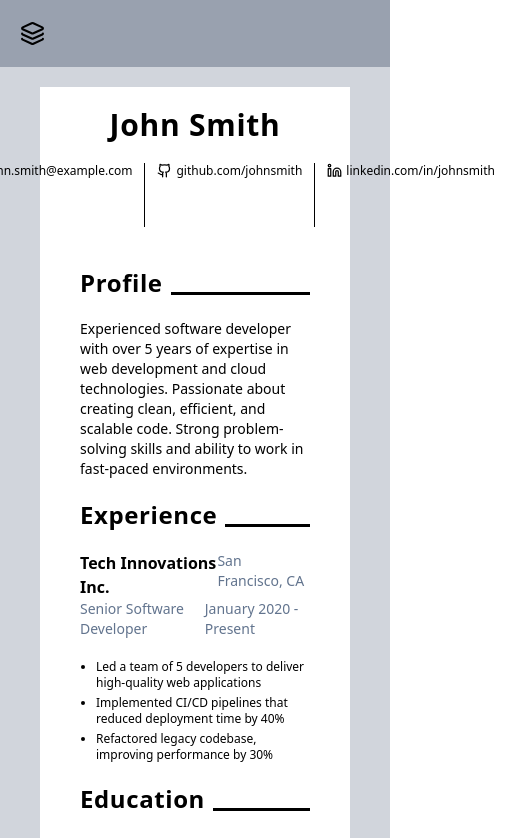
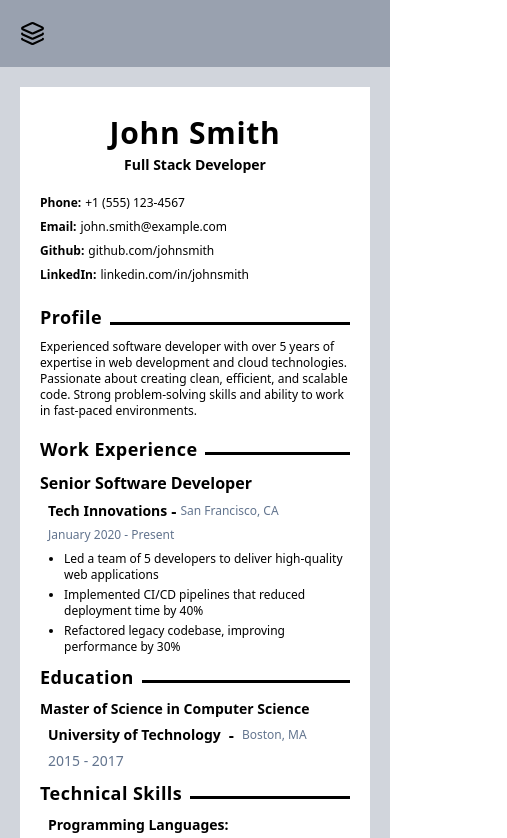
Before and after one commit to MohamadObeid9/cv-application, a React (Vite) app: page / in a window 390 px wide. Shown: the top 838 px of the page, 507 px wide, since content can reach past the window. Built offline with nearby package versions, Linux system fonts and the light colour scheme.

Commit message:
the site is responsive now

```diff
--- a/src/App.tsx
+++ b/src/App.tsx
@@ -1,22 +1,26 @@
+import { useState } from "react";
 import { BtnContainer } from "./components/BtnContainer";
 import { FormContainer } from "./components/FormContainer";
 import { GithubLink } from "./components/GithubLink";
 import { Preview } from "./components/Preview";
 
 const App = () => {
+  const [isNavBarVisible, setIsNavBarVisible] = useState(false);
+
   return (
     <div className="flex">
       <div
-        className="max-xl:bg-gray-100 h-screen flex max-xl:flex-col justify-between max-lg:fixed  transition-transform -translate-x-full lg:translate-x-0"
-        id="navBar"
+        className={`max-xl:bg-gray-100 z-10 min-h-screen flex max-xl:flex-col justify-between max-lg:fixed  transition-transform lg:translate-x-0  ${
+          isNavBarVisible ? "" : " -translate-x-full"
+        }`}
       >
         <div className="flex max-xl:flex-col">
-          <BtnContainer />
+          <BtnContainer closeNavBar={setIsNavBarVisible} />
           <FormContainer />
         </div>
         <GithubLink style={"xl:hidden flex justify-center items-end"} />
       </div>
-      <Preview />
+      <Preview openNavBar={setIsNavBarVisible} />
     </div>
   );
 };
--- a/src/components/Experience.tsx
+++ b/src/components/Experience.tsx
@@ -136,7 +136,7 @@ export const ExperienceDetails = () => {
               className="flex items-center gap-1 font-semibold my-3 border border-blue-400 rounded-full px-3 py-2 hover:bg-blue-400 hover:text-white"
               onClick={addExperienceClick}
             >
-              <Plus size={20} /> Add Education
+              <Plus size={20} /> Add Experience
             </button>
           </div>
         </div>
--- a/src/components/FormContainer.tsx
+++ b/src/components/FormContainer.tsx
@@ -6,7 +6,7 @@ import { Skills } from "./Skills";
 
 export const FormContainer = () => {
   return (
-    <div className="xl:bg-gray-100 flex flex-col max-xl:my-3 items-center gap-3  w-sm max-xl:py-2 max-xl:max-h-[75vh] overflow-auto">
+    <div className="xl:bg-gray-100 flex flex-col max-xl:my-3 items-center gap-3  w-sm max-xl:py-2 max-xl:max-h-[75vh] max-h-screen xl:pb-10 overflow-auto">
       <PersonnnelDetails />
       <Profile />
       <EducationDetails />
--- a/src/components/Preview.tsx
+++ b/src/components/Preview.tsx
@@ -1,86 +1,79 @@
-import {
-  Github,
-  Linkedin,
-  LucideLayers3,
-  LucideWalletCards,
-  Phone,
-} from "lucide-react";
-import { useRef } from "react";
-export const Preview = () => {
-  const cvContainerRef = useRef<HTMLDivElement>(null);
-  const topBarRef = useRef<HTMLDivElement>(null);
+import { LucideLayers3 } from "lucide-react";
+type props = {
+  openNavBar: React.Dispatch<React.SetStateAction<boolean>>;
+};
+export const Preview = ({ openNavBar }: props) => {
   const handleClick = () => {
-    const nav = document.querySelector("#navBar");
-    nav?.classList.add("translate-x-0");
-    topBarRef.current?.classList.remove("sticky");
-    cvContainerRef.current?.classList.remove("relative");
+    openNavBar(true);
   };
   return (
-    <div
-      className="bg-gray-300 w-full min-h-screen relative"
-      ref={cvContainerRef}
-    >
-      <div
-        className="bg-gray-400 py-px  sticky top-0"
-        id="topBar"
-        ref={topBarRef}
-      >
+    <div className="bg-gray-300 w-full max-h-screen overflow-auto">
+      <div className="bg-gray-400 py-px sticky top-0">
         <LucideLayers3
-          className="m-5 lg:hidden"
+          className="m-5 lg:hidden cursor-pointer"
           size={25}
           onClick={handleClick}
         />
       </div>
-      <div className="bg-white min-w-1/3 h-screen mx-10 mt-5 mb-20 px-10 flex flex-col">
-        <h1 className="text-center font-bold text-3xl capitalize my-5 tracking-wide">
+      <div className="bg-white mx-5 md:mx-10 mt-5 mb-10 px-5 md:px-10 pt-2 md:pt-5 pb-5 md:pb-10 flex flex-col">
+        <h1 className="text-center font-bold text-3xl capitalize mt-5 mb-1 tracking-wide">
           john Smith
         </h1>
-        <div className="flex justify-center mb-10">
-          <div className="flex gap-1 text-xs px-3 border-r hover:text-blue-500">
-            <Phone size={15} />
-            <span>+1 (555) 123-4567</span>
+        <h3 className="text-center mb-5 font-semibold text-sm">
+          Full Stack Developer
+        </h3>
+        <div className=" flex flex-col items-start md:grid md:grid-cols-2 xl:grid-cols-4 gap-2 mb-5">
+          <div className="flex  gap-1 md:justify-center text-xs   hover:text-blue-500 cursor-pointer">
+            <span className="font-bold">Phone:</span>+1 (555) 123-4567
           </div>
-          <div className="flex gap-1 text-xs px-3 border-r hover:text-blue-500">
-            <LucideWalletCards size={15} />
-            <a href="john.smith@example.com">john.smith@example.com</a>
+          <div className="flex  gap-1  text-xs   hover:text-blue-500 cursor-pointer">
+            <span className="font-bold">Email:</span>
+            john.smith@example.com
           </div>
-          <div className="flex gap-1 text-xs px-3 border-r hover:text-blue-500">
-            <Github size={15} />
+          <div className="flex  gap-1  text-xs md:justify-center  hover:text-blue-500">
+            <span className="font-bold">Github:</span>{" "}
             <a href="https://github.com/johnsmith">github.com/johnsmith</a>
           </div>
-          <div className="flex gap-1 text-xs px-3 hover:text-blue-500">
-            <Linkedin size={15} />
+          <div className="flex  gap-1  text-xs  hover:text-blue-500">
+            <span className="font-bold">LinkedIn:</span>{" "}
             <a href="https://linkedin.com/in/johnsmith">
               linkedin.com/in/johnsmith
             </a>
           </div>
         </div>
         <div className="flex items-center">
-          <h1 className="font-bold text-2xl tracking-wide mr-2">Profile</h1>
-          <div className=" w-full border-b-3 mt-5"></div>
+          <h1 className="font-bold text-lg md:text-2xl tracking-wide mr-2">
+            Profile
+          </h1>
+          <div className=" w-full border-b-3 mt-3 md:mt-5"></div>
         </div>
-        <div className="text-sm my-5">
+        <div className="text-xs md:text-sm my-2 md:my-5 ">
           Experienced software developer with over 5 years of expertise in web
           development and cloud technologies. Passionate about creating clean,
           efficient, and scalable code. Strong problem-solving skills and
           ability to work in fast-paced environments.
         </div>
-        <div className="flex items-center">
-          <h1 className="font-bold text-2xl tracking-wide mr-2">Experience</h1>
-          <div className=" w-full border-b-3 mt-5"></div>
+        <div className="flex items-center  my-2 md:my-5">
+          <h1 className="font-bold text-lg md:text-2xl tracking-wide whitespace-nowrap mr-2">
+            Work Experience
+          </h1>
+          <div className="w-full border-b-3 mt-2 md:mt-5"></div>
         </div>
         <div>
-          <div className="flex justify-between mt-5">
-            <div className="font-bold">Tech Innovations Inc.</div>
-            <div className="text-slate-500 text-sm">San Francisco, CA</div>
+          <div className="font-bold md:text-lg">Senior Software Developer</div>
+          <div className="flex items-center pl-2 md:pl-5">
+            <div className="font-semibold max-md:text-sm whitespace-nowrap">
+              Tech Innovations
+            </div>
+            <span className="p-1 font-bold">-</span>
+            <div className="text-slate-500 text-xs whitespace-nowrap">
+              San Francisco, CA
+            </div>
           </div>
-          <div className="flex justify-between">
-            <div className="text-slate-500 text-sm">
-              Senior Software Developer
-            </div>
-            <div className="text-slate-500 text-sm">January 2020 - Present</div>
+          <div className="text-slate-500 text-xs md:text-sm pl-2 md:pl-5">
+            January 2020 - Present
           </div>
-          <ul className="my-5 list-disc ml-4">
+          <ul className=" my-2 md:my-5 list-disc ml-4 pl-2 md:pl-5">
             <li className="text-xs my-1 ">
               Led a team of 5 developers to deliver high-quality web
               applications
@@ -92,29 +85,44 @@ export const Preview = () => {
               Refactored legacy codebase, improving performance by 30%
             </li>
           </ul>
-          <div className="flex items-center">
-            <h1 className="font-bold text-2xl tracking-wide mr-2">Education</h1>
-            <div className=" w-full border-b-3 mt-5"></div>
+          <div className="flex items-center my-2 md:my-5">
+            <h1 className="font-bold text-lg md:text-2xl tracking-wide whitespace-nowrap mr-2">
+              Education
+            </h1>
+            <div className=" w-full border-b-3 mt-2 md:mt-5"></div>
           </div>
           <div>
-            <div className="flex justify-between mt-5">
-              <div className="font-bold">University of Technology</div>
-              <div className="text-slate-500 text-sm">Boston, MA</div>
-            </div>
-            <div className="flex justify-between">
-              <div className="text-slate-500 text-sm">
+            <div className="flex items-center">
+              <div className="font-bold text-sm md:text-xl whitespace-nowrap">
                 Master of Science in Computer Science
               </div>
-              <div className="text-slate-500 text-sm">2015 - 2017</div>
+            </div>
+            <div className="py-1 flex items-center pl-2 md:pl-5">
+              <div className="font-semibold max-md:text-sm whitespace-nowrap">
+                University of Technology
+              </div>
+              <span className="px-2 font-bold">-</span>
+              <div className="text-slate-500 text-xs whitespace-nowrap">
+                Boston, MA
+              </div>
+            </div>
+            <div className="text-slate-500 text-sm pl-2 md:pl-5">
+              2015 - 2017
             </div>
           </div>
-          <div className="flex items-center">
-            <h1 className="font-bold text-2xl tracking-wide mr-2 mt-5">Skills</h1>
-            <div className=" w-full border-b-3 mt-5"></div>
+          <div className="flex items-center my-2 md:my-5">
+            <h1 className="font-bold text-lg md:text-2xl tracking-wide whitespace-nowrap mr-2">
+              Technical Skills
+            </h1>
+            <div className=" w-full border-b-3 mt-2 md:mt-5"></div>
           </div>
-          <div className="flex gap-2 items-center my-2">
-           <div className="font-bold">Programming Languages:</div>
-           <div className="text-sm">JavaScript, TypeScript, Python, Java, SQL</div>
+          <div className="flex max-md:flex-col max-md:items-start gap-2 items-center my-2 max-md:pl-2">
+            <div className="font-bold max-md:text-sm">
+              Programming Languages:
+            </div>
+            <div className="text-xs md:text-sm">
+              JavaScript, TypeScript, Python, Java, SQL
+            </div>
           </div>
         </div>
       </div>
```
Also changed, not shown: src/components/BtnContainer.tsx (+5 -5 lines).
